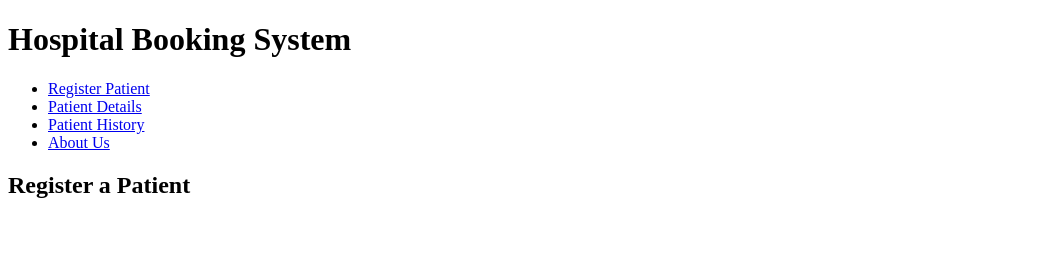
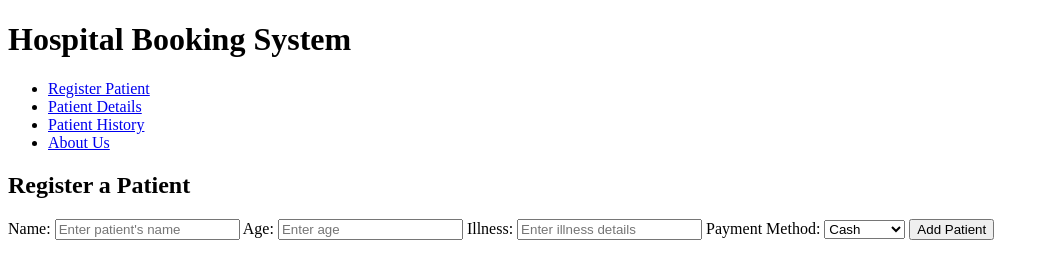
Before and after one commit to louis479/hospital-booking, a plain HTML site: page index.html in a window 1280 px wide. Shown: the whole page, without its empty margins (0-1049 px from the left). Drawn offline with Linux system fonts and the light colour scheme.

Commit message:
create form id tag 'patient form' with detaills  index.html

```diff
--- a/index.html
+++ b/index.html
@@ -26,17 +26,33 @@
         <section id="register" class="form-section">
             <h2>Register a Patient</h2>
             <form id="patientForm">
-
+                <label for="patientName">Name:</label>
+                <input type="text" id="patientName" placeholder="Enter patient's name" required>
+                <label for="patientAge">Age:</label>
+                <input type="number" id="patientAge" placeholder="Enter age" required>
+                <label for="patientCondition">Illness:</label>
+                <input type="text" id="patientCondition" placeholder="Enter illness details" required>
+                <label for="paymentMethod">Payment Method:</label>
+                <select id="paymentMethod">
+                    <option value="cash">Cash</option>
+                    <option value="card">Card</option>
+                    <option value="insurance">Insurance</option>
+                </select>
+                <button type="submit" class="btn">Add Patient</button>
             </form>
         </section>
          <!--putting a hospital heading with nav tag inside a header tag-->
-        <section class="">
+        <section id="" class="">
 
         </section>
          <!--putting a hospital heading with nav tag inside a header tag-->
-        <section class="">
+         <section id="" class="">
 
-        </section>
+         </section>
+
+         <section id="" class="">
+
+         </section>
     </main>
 </body>
 </html>
```
